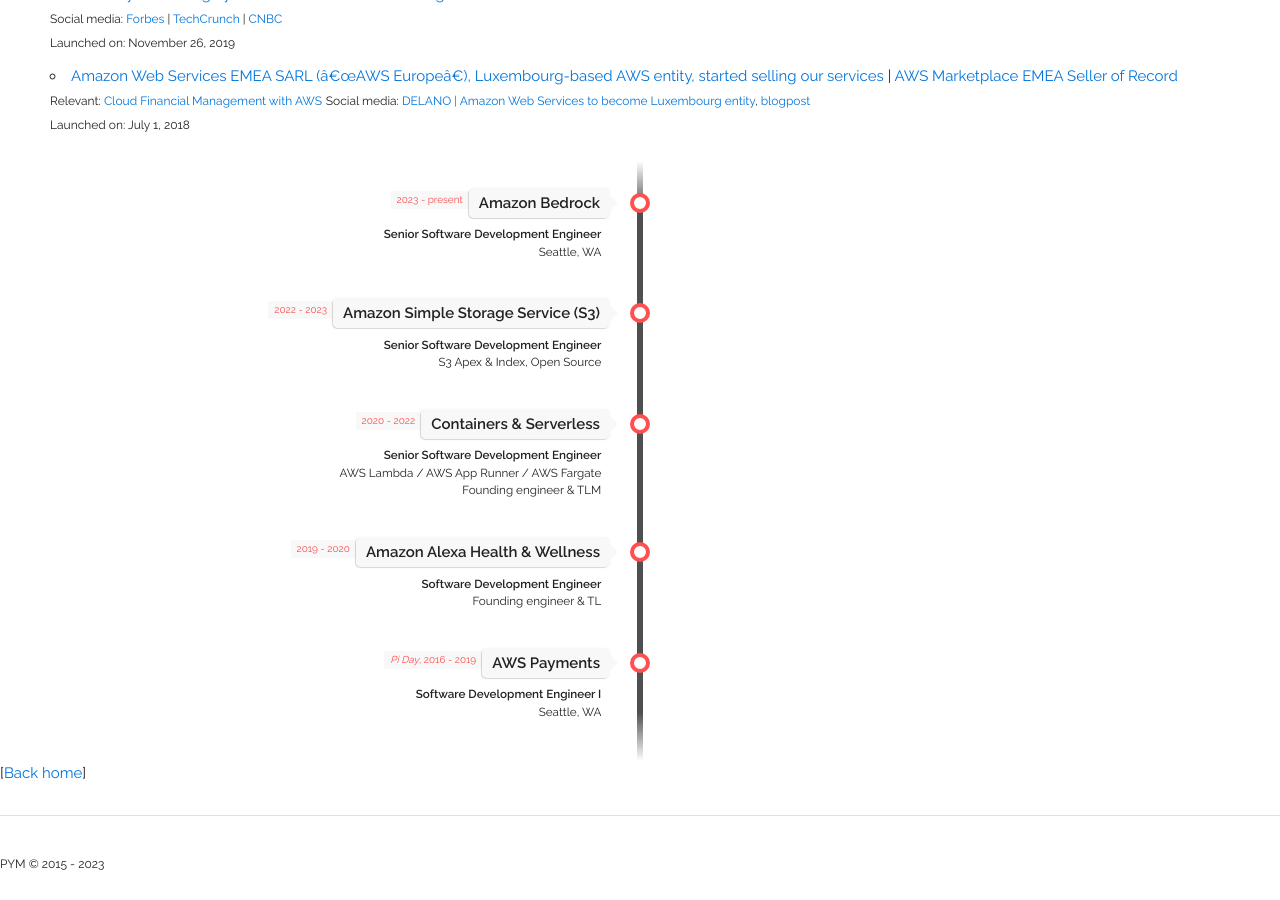
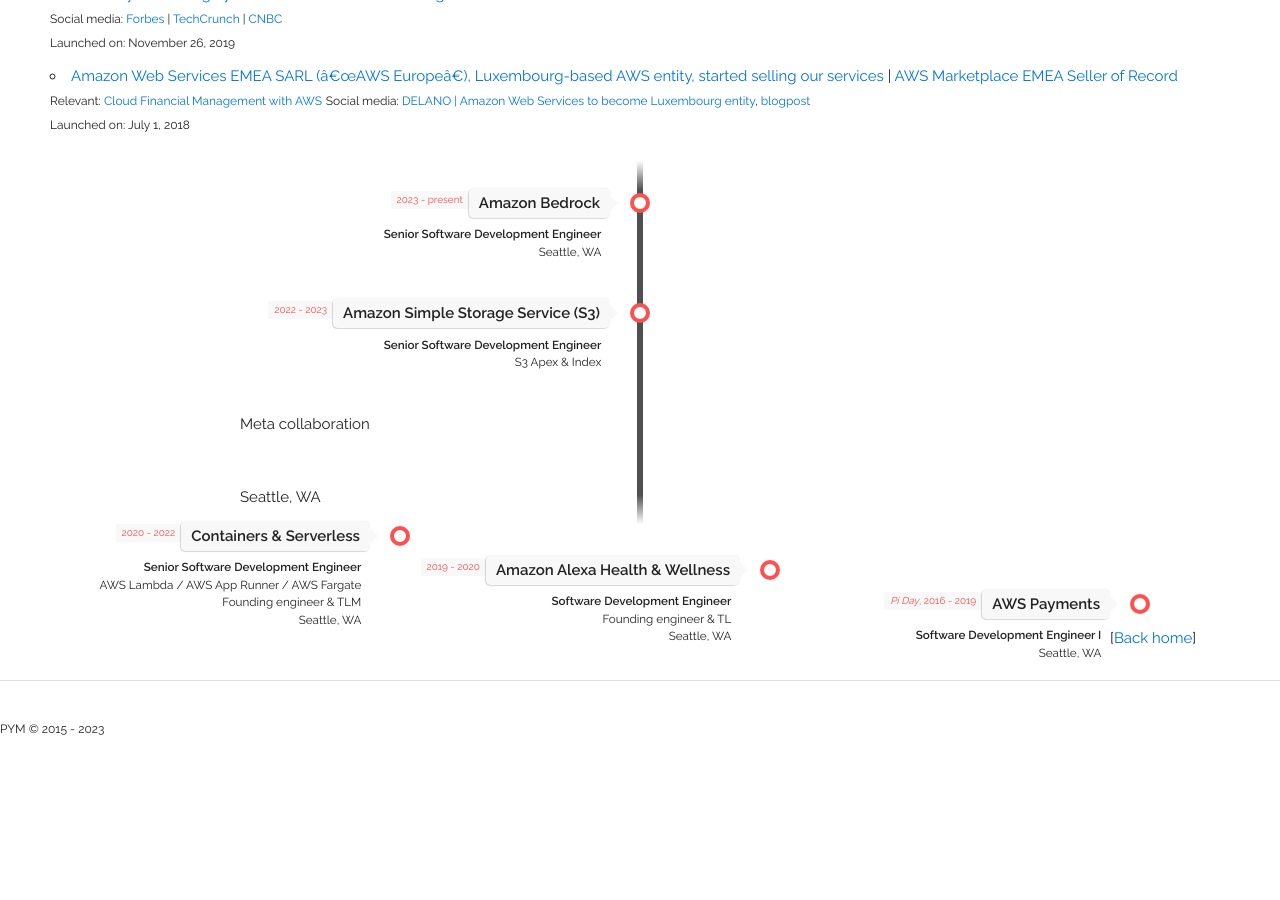
Before and after one commit to gfw001/gfw001.github.io, a Jekyll site: the page resume.html, which Jekyll copies as it is, in a window 1280 px wide and 900 px high, scrolled down 1039 px. Built offline with Jekyll 4.4.1, drawn with Linux system fonts in a browser that asks for light colours; after the commit the page ends 1804 px from its top, so only the background shows below that.

Commit message:
Update resume.html

```diff
--- a/resume.html
+++ b/resume.html
@@ -184,7 +184,10 @@
           <span class="flag">Amazon Simple Storage Service (S3)</span>
           <span class="time-wrapper"><span class="time">2022 - 2023</span></span>
         </div>
-        <div class="desc"><b>Senior Software Development Engineer</b> <br/> S3 Apex & Index, Open Source</div>
+        <div class="desc"><b>Senior Software Development Engineer</b> <br/> S3 Apex & Index <br/>
+		<li>Meta collaboration</li> <br/>
+		Seattle, WA
+	</div>
       </div>
     </li>
 
@@ -198,7 +201,8 @@
         </div>
         <div class="desc">
 		<b>Senior Software Development Engineer</b> <br/> AWS Lambda / AWS App Runner / AWS Fargate <br/>
-		Founding engineer & TLM
+		Founding engineer & TLM <br/>
+		Seattle, WA
 	</div>
       </div>
     </li>
@@ -211,7 +215,9 @@
           <span class="flag">Amazon Alexa Health & Wellness</span>
           <span class="time-wrapper"><span class="time">2019 - 2020</span></span>
         </div>
-        <div class="desc"><b>Software Development Engineer</b> <br/> Founding engineer & TL</div>
+        <div class="desc"><b>Software Development Engineer</b> <br/> Founding engineer & TL <br/>
+		Seattle, WA
+	</div>
       </div>
     </li>
 
```
